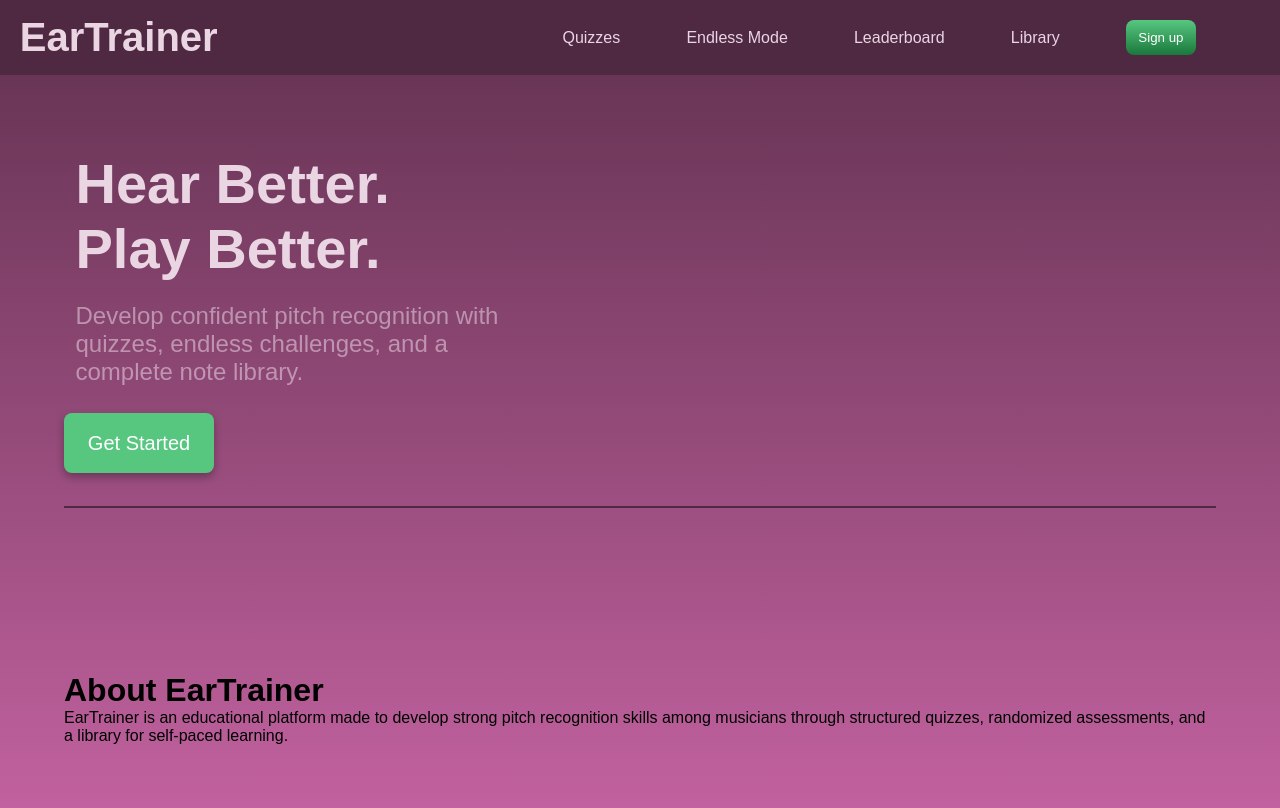
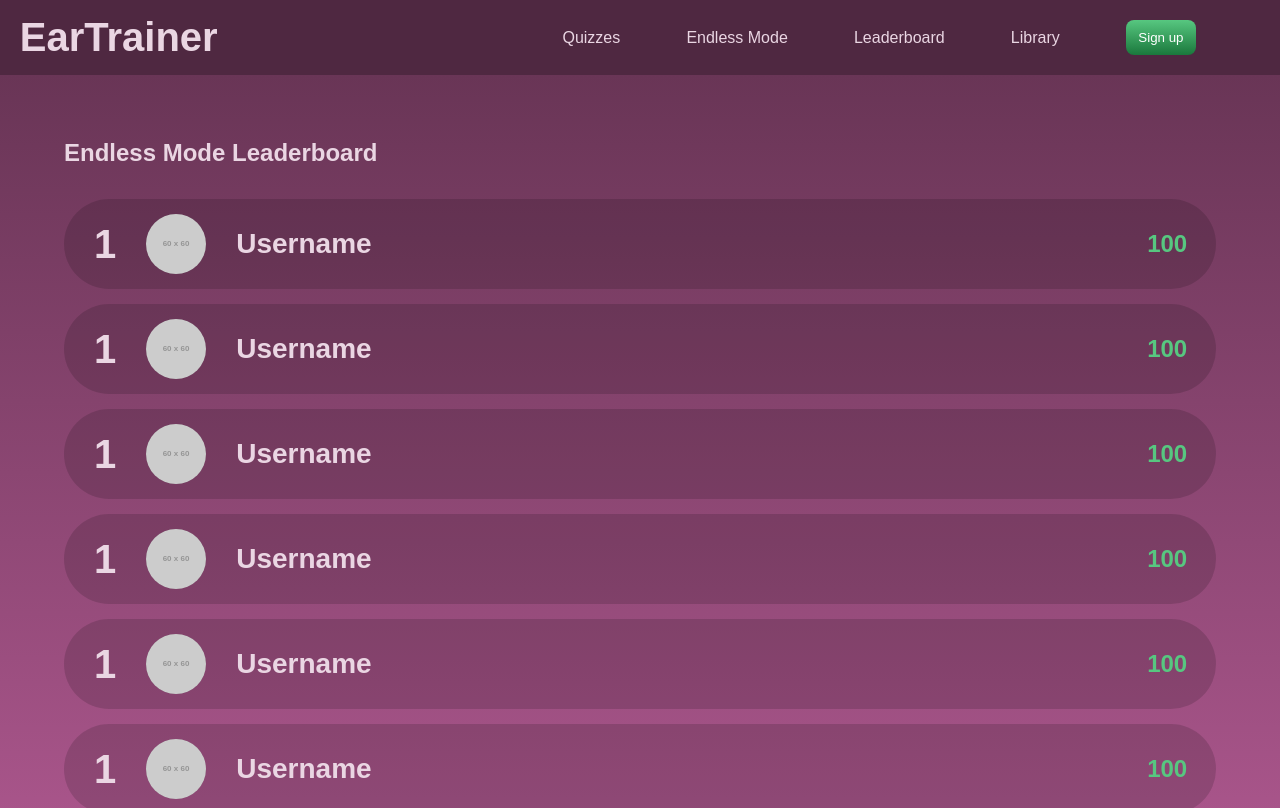
Before and after one commit to Tato223/ear_trainer, a React (Vite) app in the folder app/: page /leaderboard in a window 1280 px wide. Shown: the top 808 px of the page. Built offline with nearby package versions, Linux system fonts and the light colour scheme; a web font is replaced by a local one.

Commit message:
- implemented placeholder for the Leaderboard page

```diff
--- a/app/src/App.css
+++ b/app/src/App.css
@@ -214,6 +214,54 @@ h1, h2 {
   border-style: none;
   background-color: var(--accent-color);
   cursor: pointer;
+}
 
+.leaderboard-heading {
+  padding: 5% 0% 0% 5%;
+}
 
+.leaderboard-container {
+
+  padding: 2.5% 2.5% 2.5% 2.5%;
+
+  align-self: center;
+  min-height: 90%;
+  min-width: 90dvw;
+  max-width: 90dvw;
+  display: flex;
+  flex-direction: column;
+
+  gap: 15px;
 }
+
+.leaderboard-entry {
+  background-color: var(--card-color);
+  border-radius: 50px;
+  min-height: 90px;
+  display: flex;
+  flex-direction: row;
+  align-items: center;
+}
+
+.leaderboard__position {
+  justify-self: flex-start;
+  padding: 0px 20px 0px 30px;
+  font-size: 2.5em;
+}
+
+.leaderboard__pfp {
+  border-radius: 50%;
+  background-color: rgba(0, 0, 0, 0.21);
+  margin: 0px 30px 0px 10px;
+}
+
+.leaderboard__username {
+  font-size: 1.75em;
+  color: var(--secondary-color);
+}
+
+.leaderboard__points {
+  margin-left: auto;
+  margin-right: 2.5%;
+  color: var(--accent-color);
+}
--- a/app/src/App.jsx
+++ b/app/src/App.jsx
@@ -9,12 +9,13 @@ import './App.css'
 import Home from './pages/home'
 import Quizzes from './pages/quizzes'
 import EndlessPage from './pages/endless_page'
+import LeaderboardPage from './pages/leaderboard_page'
 
 const router = createBrowserRouter([
   {path: "/", element: <Home/>},
   {path: "/quizzes", element: <Quizzes/>},
   {path: "/endless", element: <EndlessPage/>},
-  {path: "/leaderboard", element: <Home/>},
+  {path: "/leaderboard", element: <LeaderboardPage/>},
   {path: "/library", element: <Home/>}
 ]);
 
--- /dev/null
+++ b/app/src/components/leaderboard-content.jsx
@@ -0,0 +1,26 @@
+import LeaderboardEntry from "./leaderboard-entry"
+
+function LeaderboardContent() {
+    return(
+        <div className="content-container">
+
+            <h2 className="leaderboard-heading">Endless Mode Leaderboard</h2>
+
+            <div className="leaderboard-container">
+                <LeaderboardEntry position="1" name="Username" points="100"></LeaderboardEntry>
+                <LeaderboardEntry position="1" name="Username" points="100"></LeaderboardEntry>
+                <LeaderboardEntry position="1" name="Username" points="100"></LeaderboardEntry>
+                <LeaderboardEntry position="1" name="Username" points="100"></LeaderboardEntry>
+                <LeaderboardEntry position="1" name="Username" points="100"></LeaderboardEntry>
+                <LeaderboardEntry position="1" name="Username" points="100"></LeaderboardEntry>
+                <LeaderboardEntry position="1" name="Username" points="100"></LeaderboardEntry>
+                <LeaderboardEntry position="1" name="Username" points="100"></LeaderboardEntry>
+                <LeaderboardEntry position="1" name="Username" points="100"></LeaderboardEntry>
+                <LeaderboardEntry position="1" name="Username" points="100"></LeaderboardEntry>
+            </div>
+
+        </div>
+    );
+}
+
+export default LeaderboardContent;
--- /dev/null
+++ b/app/src/components/leaderboard-entry.jsx
@@ -0,0 +1,12 @@
+function LeaderboardEntry(props) {
+    return(
+        <div className="leaderboard-entry">
+            <h2 className="leaderboard__position">{props.position}</h2>
+            <img className="leaderboard__pfp" src="https://placehold.co/60"/>
+            <h3 className="leaderboard__username">{props.name}</h3>
+            <h2 className="leaderboard__points">{props.points}</h2>
+        </div>
+    );
+}
+
+export default LeaderboardEntry;
--- /dev/null
+++ b/app/src/pages/leaderboard_page.jsx
@@ -0,0 +1,15 @@
+import Header from "../components/header";
+import LeaderboardContent from "../components/leaderboard-content";
+import Footer from "../components/footer";
+
+function LeaderboardPage() {
+    return(
+        <>
+            <Header/>
+            <LeaderboardContent/>
+            <Footer/>
+        </>
+    );
+}
+
+export default LeaderboardPage;
```
